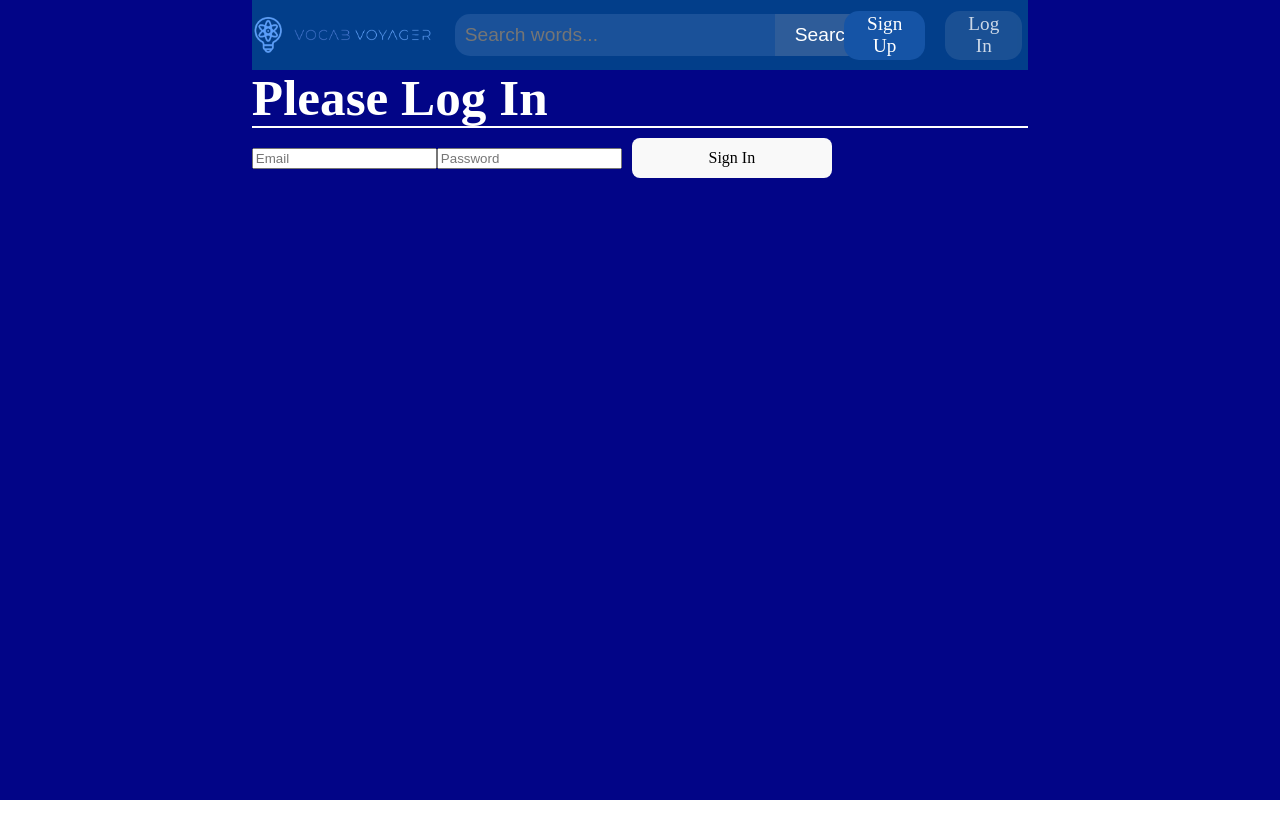
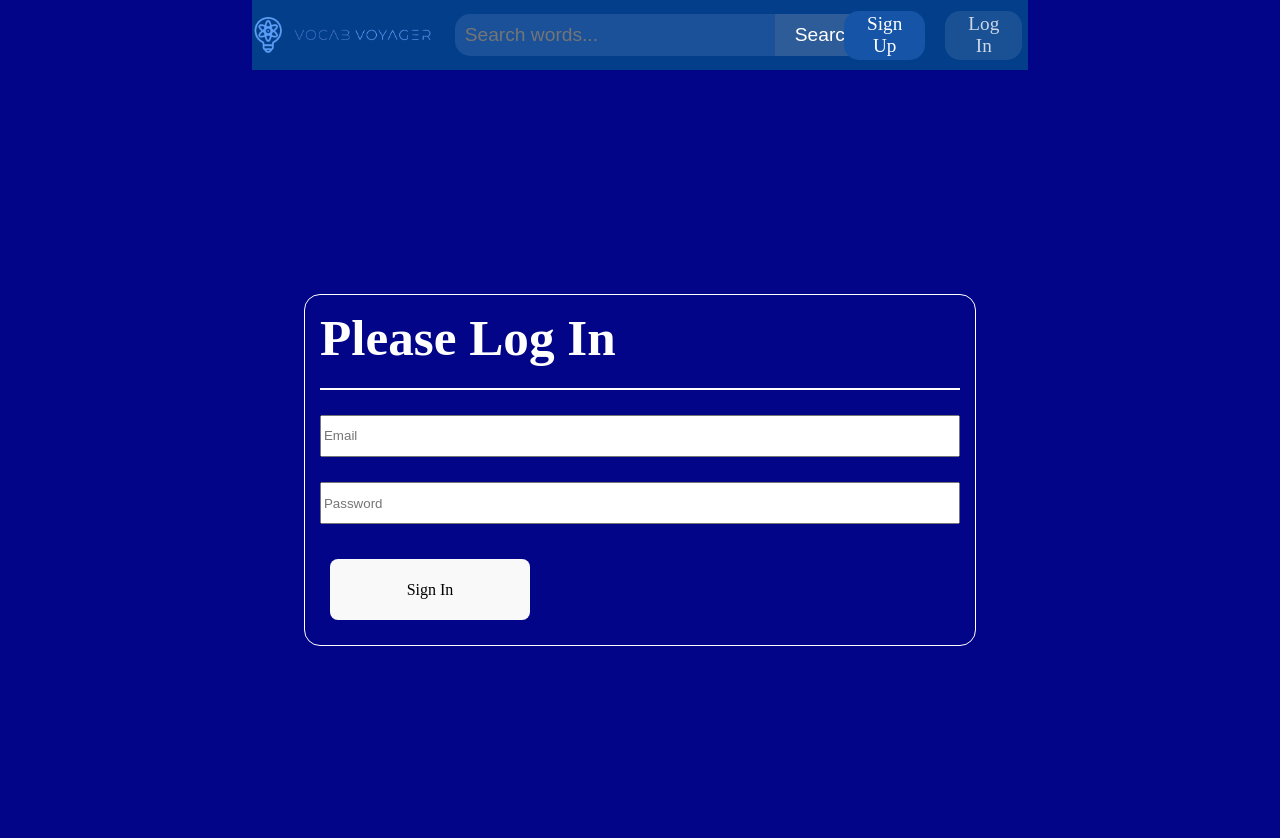
Before and after one commit to KleemoffDeveloper/vocab-voyager-frontend, a React (Vite) app: page /log-in in a window 1280 px wide. Shown: the top 838 px of the page. Before the commit the page ends 800 px from the top, so only its background shows below. Built offline with nearby package versions, Linux system fonts and the light colour scheme; no server answers.

Commit message:
sign-in and sign up styles

```diff
--- a/src/pages/SignIn.css
+++ b/src/pages/SignIn.css
@@ -1,4 +1,20 @@
 /* SignIn.css */
+.sign-up-container, .sign-in-container {
+  height: 100vh;
+  display: grid;
+  place-items: center;
+}
+
+.sign-up-form, .sign-in-form {
+  width: 640px;
+  height: 320px;
+  border: 1px solid white;
+  padding: 15px;
+  border-radius: 16px;
+  display: grid;
+  gap: 25px;
+}
+
 .loader,
 .loader:before,
 .loader:after {
--- a/src/pages/SignUp.jsx
+++ b/src/pages/SignUp.jsx
@@ -2,6 +2,7 @@ import React, { useState } from "react";
 import { auth } from "../components/Firebase";
 import { createUserWithEmailAndPassword } from "firebase/auth";
 import { useNavigate } from "react-router-dom";
+import './SignIn.css';
 
 function SignUp() {
   const [email, setEmail] = useState("");
```
